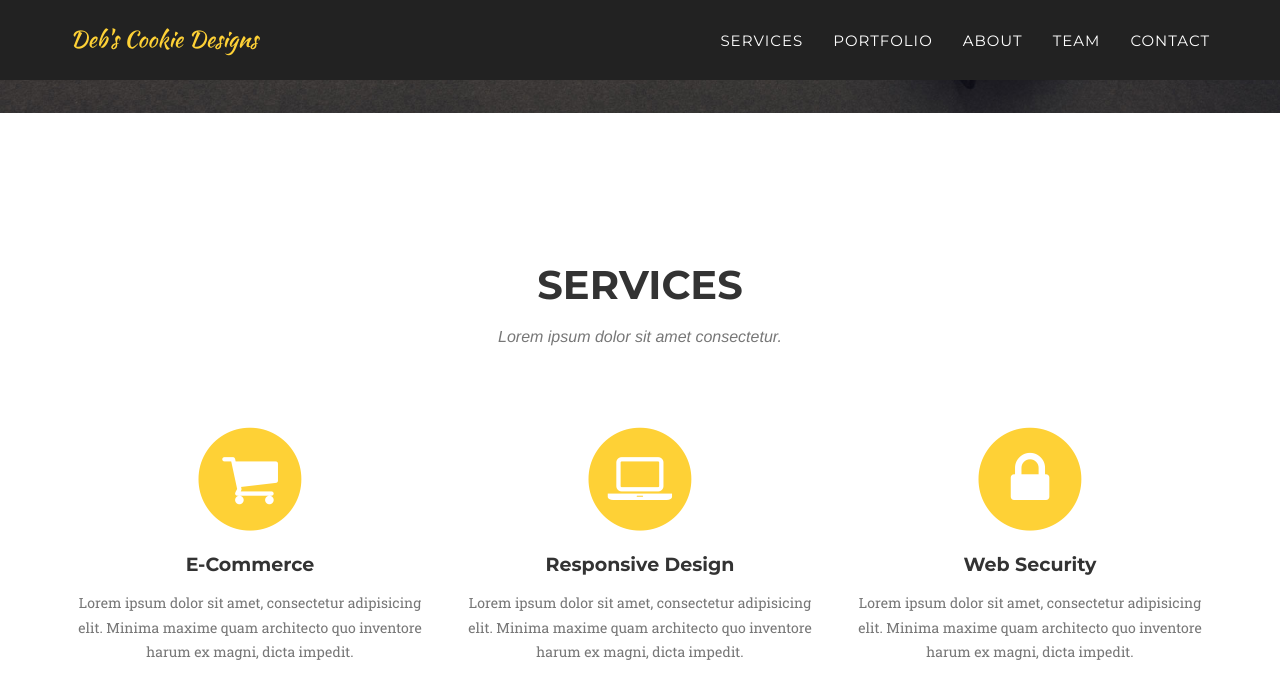
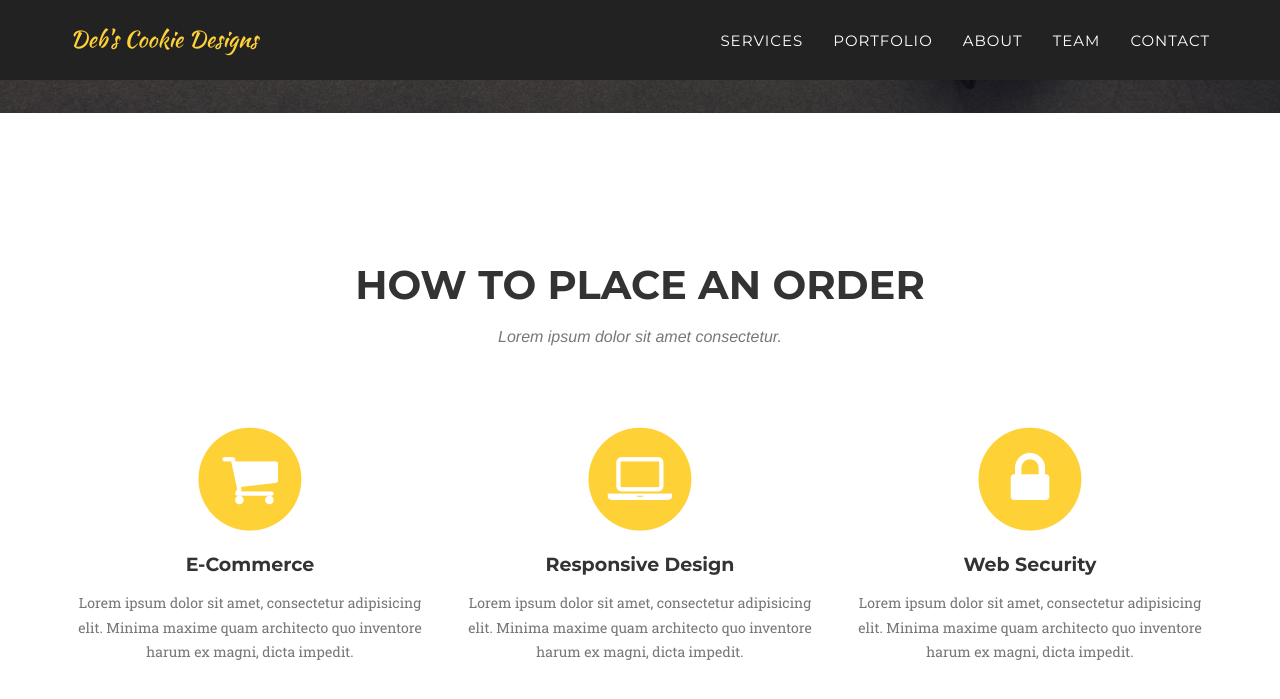
Before and after one commit to DEB72/Cookie, a Jekyll site: the page built from index.html, in a window 1280 px wide and 900 px high, scrolled down 645 px. Shown: the top 699 px of the window. Built offline with Jekyll 4.4.1, drawn with Linux system fonts in a browser that asks for light colours; some web fonts are replaced.

Commit message:
Update services.html

```diff
--- a/_includes/services.html
+++ b/_includes/services.html
@@ -3,7 +3,7 @@
         <div class="container">
             <div class="row">
                 <div class="col-lg-12 text-center">
-                    <h2 class="section-heading">Services</h2>
+                    <h2 class="section-heading">How to Place an Order</h2>
                     <h3 class="section-subheading text-muted">Lorem ipsum dolor sit amet consectetur.</h3>
                 </div>
             </div>
```
